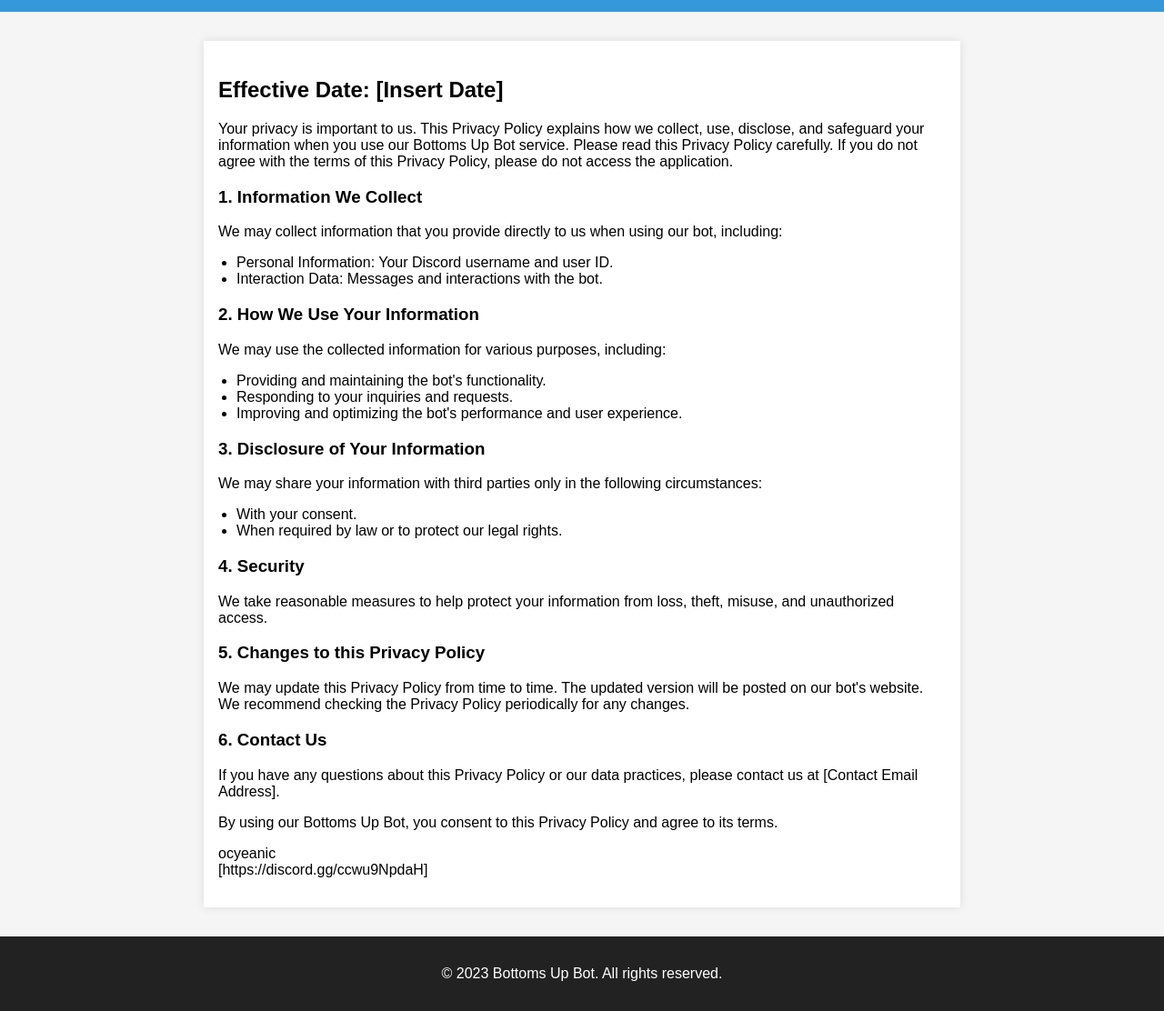
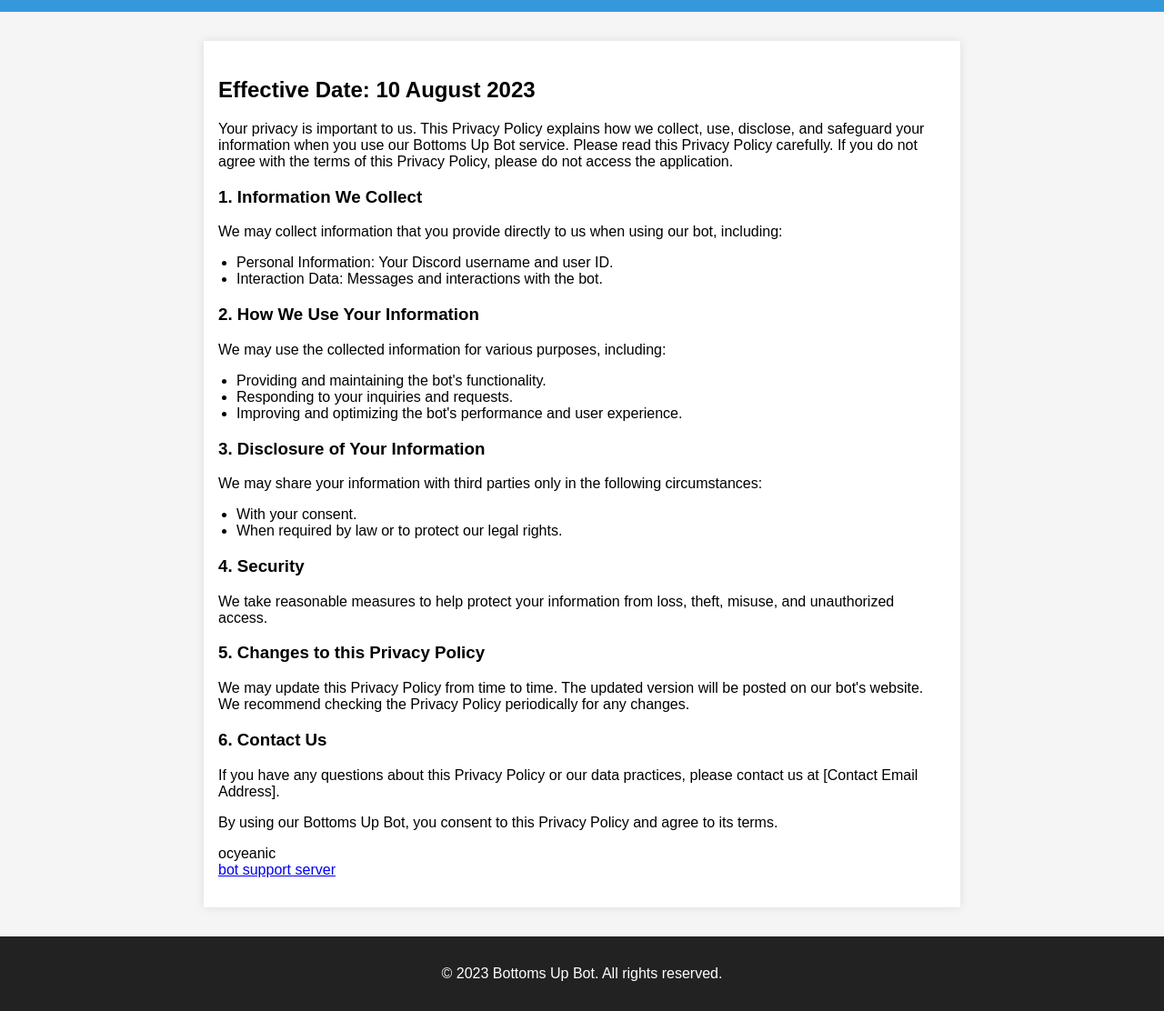
Before and after one commit to MeetThumar/bottomsupbot, a plain HTML site: page index.html in a window 1280 px wide. Shown: the part 56-1168 px from the top of the page at 91% size. Drawn offline with Linux system fonts and the light colour scheme.

Commit message:
Update index.html

```diff
--- a/index.html
+++ b/index.html
@@ -53,7 +53,7 @@
         <h1>Privacy Policy</h1>
     </header>
     <main>
-        <h2>Effective Date: [Insert Date]</h2>
+        <h2>Effective Date: 10 August 2023</h2>
         <p>Your privacy is important to us. This Privacy Policy explains how we collect, use, disclose, and safeguard your information when you use our Bottoms Up Bot service. Please read this Privacy Policy carefully. If you do not agree with the terms of this Privacy Policy, please do not access the application.</p>
 
         <h3>1. Information We Collect</h3>
@@ -90,7 +90,7 @@
         <p>By using our Bottoms Up Bot, you consent to this Privacy Policy and agree to its terms.</p>
 
         <p>ocyeanic<br>
-        [https://discord.gg/ccwu9NpdaH]</p>
+        <a href="https://discord.gg/ccwu9NpdaH">bot support server</a></p>
 
     </main>
     <footer>
```
